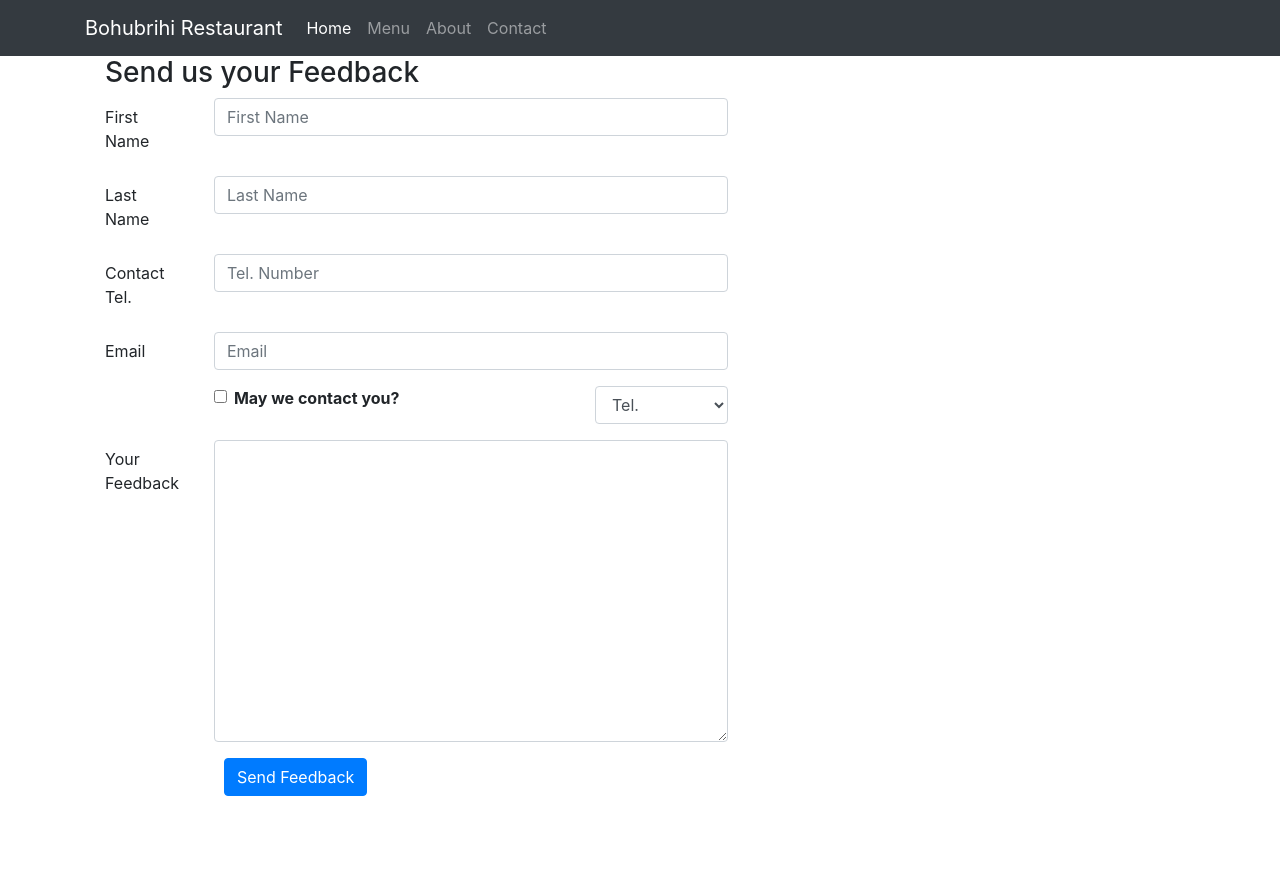
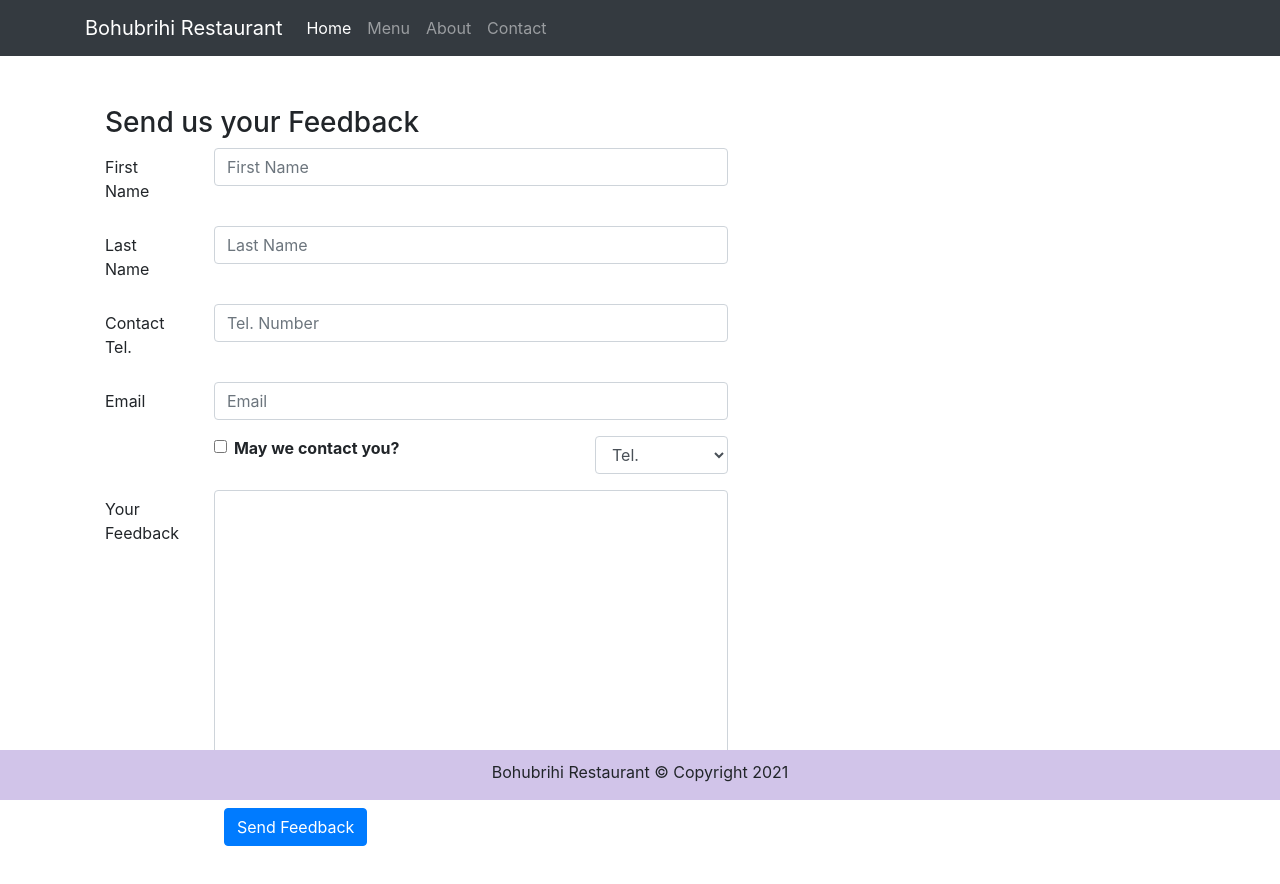
Before and after one commit to mz-nibir/Restaurent-Project, a React (Create React App) app: page /contact in a window 1280 px wide. Shown: the top 884 px of the page. Before the commit the page ends 812 px from the top, so only its background shows below. Built offline with nearby package versions, Linux system fonts and the light colour scheme; the HTML template or start-up script is replaced by a standard one.

Commit message:
footer component update

```diff
--- a/src/App.css
+++ b/src/App.css
@@ -1,3 +1,17 @@
 .App {
   text-align: center;
 }
+.footer{
+  background-color: #D1C4E9;
+  margin: 0px auto;
+  padding-top: 10px;
+  position: fixed;
+  bottom: 0;
+  width: 100%;
+
+}
+.row-content{
+  margin: 0px auto;
+  padding: 50px 0px 50px 0px;
+  min-height: 400px;
+}
--- a/src/components/footer/Footer.js
+++ b/src/components/footer/Footer.js
@@ -3,7 +3,14 @@
 const Footer = () => {
 
     return (
-        <div>
+        <div className="footer">
+            <div className="container">
+                <div className="row justify-content-center" >
+                    <div className="col-auto">
+                        <p>Bohubrihi Restaurant &#169; Copyright 2021 </p>
+                    </div>
+                </div>
+            </div>
 
         </div>
     );
```
Also changed, not shown: 1 other file (tests, documents, lock files or other folders).
